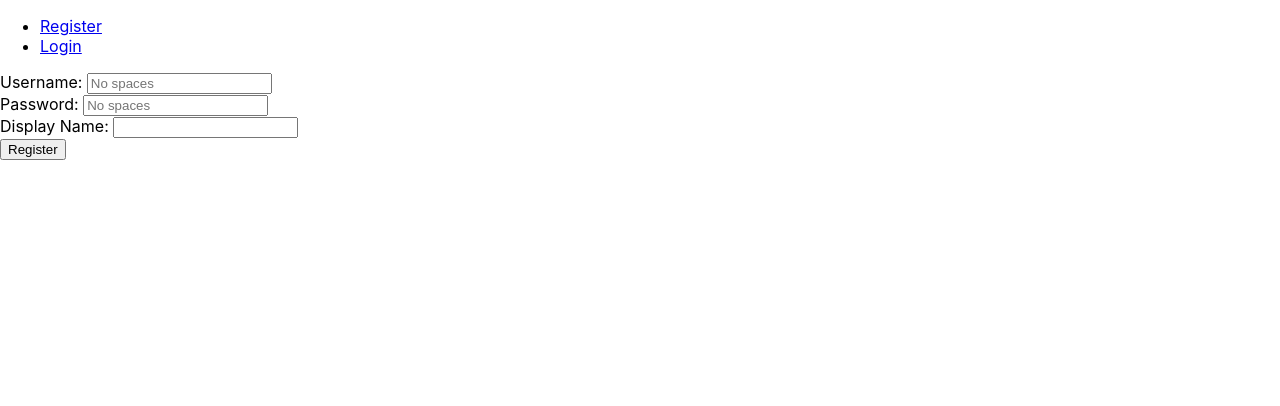
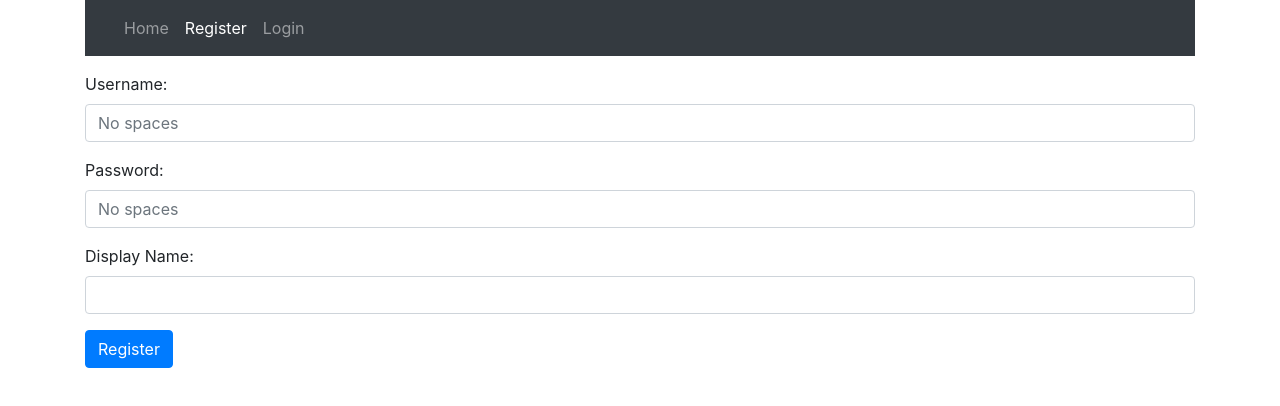
Before and after one commit to mhzhou95/Chat-App-React-FrontEnd, a React (Create React App) app in the folder ming-chat-app-client/: page /register in a window 1280 px wide. Shown: the top 406 px of the page. Built offline with nearby package versions, Linux system fonts and the light colour scheme.

Commit message:
installed bootstrap and in proccess of bootstrapping project

```diff
--- a/ming-chat-app-client/package.json
+++ b/ming-chat-app-client/package.json
@@ -7,6 +7,7 @@
     "@testing-library/react": "^9.4.0",
     "@testing-library/user-event": "^7.2.1",
     "axios": "^0.19.2",
+    "bootstrap": "^4.4.1",
     "react": "^16.12.0",
     "react-dom": "^16.12.0",
     "react-router-dom": "^5.1.2",
--- a/ming-chat-app-client/src/App.js
+++ b/ming-chat-app-client/src/App.js
@@ -6,13 +6,12 @@ import SignUpPage from './Components/SignUpPage';
 import LoginPage from './Components/LoginPage';
 import EditUserPage from './Components/EditUserPage';
 import { UserProvider } from './State/UserState';
-import { ErrorProvider } from './State/ErrorState';
-
-
+import { ErrorProvider } from './State/ErrorState'
 import './App.css';
 
 function App() {
   return (
+    <div className="container">
       <BrowserRouter>
         <UserProvider>
           <ErrorProvider>
@@ -27,6 +26,7 @@ function App() {
           </ErrorProvider>
         </UserProvider>
       </BrowserRouter>
+    </div>
   );
 }
 
--- a/ming-chat-app-client/src/Components/EditUserPage.js
+++ b/ming-chat-app-client/src/Components/EditUserPage.js
@@ -22,9 +22,17 @@ export default function EditUserPage() {
     return (
         <div>
             <form onSubmit={handleEdit} >
-                <p><input type="text" id="displayName" value={ user.displayName} onChange={handleChange} minLength="6" maxLength="12"></input></p>
-                <p><input type="password" id="password" value={ user.password } onChange={handleChange} minLength="6" maxLength="12"></input></p>
-                <button>Update</button>
+                <div className="form-group">
+                    <label htmlFor="displayName">DisplayName:</label>
+                    <input className="form-control" type="text" id="displayName" value={ user.displayName} onChange={handleChange} minLength="6" maxLength="12"></input>
+                </div>
+
+                <div className="form-group">
+                    <label htmlFor="password">Password:</label>
+                    <input className="form-control" type="password" id="password" value={ user.password } onChange={handleChange} minLength="6" maxLength="12"></input>
+                </div>
+
+                <button type="submit" className="btn btn-warning">Update</button>
             </form>
         </div>
     )
--- a/ming-chat-app-client/src/Components/LoginPage.js
+++ b/ming-chat-app-client/src/Components/LoginPage.js
@@ -39,9 +39,17 @@ const LoginPage = (props) => {
     <div>
        { error.message.length > 0 ? <p>{error.message}</p>: <p></p>}
       <form onSubmit={handleLogin}>
-        <label>Username: <input type="text" required minLength="6" maxLength="12" name="username"></input></label><br/>
-        <label>Password: <input type="password" required minLength="6" maxLength="16" name="password"></input></label><br/>
-        <button>Login</button>
+        <div className="form-group">
+        <label htmlFor="username"> Username: </label>
+        <input className="form-control" type="text" required minLength="6" maxLength="12" name="username"></input>
+        </div>
+
+        <div className="form-group">
+          <label htmlFor="password">Password:</label>
+          <input className="form-control" type="password" required minLength="6" maxLength="16" name="password"></input>
+        </div>
+
+        <button type="submit" className="btn btn-primary">Login</button>
       </form>
     </div>
   );
--- a/ming-chat-app-client/src/Components/Navbar.js
+++ b/ming-chat-app-client/src/Components/Navbar.js
@@ -12,19 +12,22 @@ const Navbar = () => {
     })
   }
   return (
-    <nav>
-      { user.authenticated ?
-        <ul>
-           <li><NavLink to = "/1" > Home </NavLink></li>
-          <li><NavLink to="/edit"> Account </NavLink></li>
-          <li><NavLink to="/1" onClick={handleLogout}>Logout</NavLink></li>
-        </ul>
-           :
-        <ul>
-          <li><NavLink to = "/register" > Register </NavLink></li>
-          <li><NavLink to= "/login" > Login </NavLink></li>
-        </ul>
-           }
+    <nav className="navbar navbar-expand-sm bg-dark navbar-dark">
+      <div className="container-fluid">
+        { user.authenticated ?
+          <ul className="navbar-nav">
+            <li className="nav-item-active"><NavLink className="nav-link"  to= "/1" > Home </NavLink></li>
+            <li className="nav-item-active"><NavLink className="nav-link" to="/edit"> Account </NavLink></li>
+            <li className="nav-item-active"><NavLink className="nav-link" to="/1" onClick={handleLogout}>Logout</NavLink></li>
+          </ul>
+            :
+          <ul className="nav navbar-nav">
+            <li className="nav-item-active"><NavLink className="nav-link" to = "/1" > Home </NavLink></li>
+            <li className="nav-item-active"><NavLink className="nav-link" to = "/register" > Register </NavLink></li>
+            <li className="nav-item-active"><NavLink className="nav-link" to= "/login" > Login </NavLink></li>
+          </ul>
+          }
+      </div>
     </nav>
   );
 }
--- a/ming-chat-app-client/src/Components/SignUpPage.js
+++ b/ming-chat-app-client/src/Components/SignUpPage.js
@@ -31,11 +31,24 @@ const SignUpPage = (props) => {
 
   return (
     <div>
+      <p></p>
       <form onSubmit={handleSignUp}>
-        <label>Username: <input type="text" required name="username" minLength="6" maxLength="12" placeholder="No spaces" ></input> </label><br/>
-        <label>Password:  <input type="password" required name="password" minLength="6" maxLength="16" placeholder="No spaces" ></input> </label><br/>
-        <label>Display Name: <input type="text" required name="displayName" maxLength="16" ></input></label><br/>
-        <button>Register</button>
+        <div className="form-group">
+          <label htmlFor="username">Username:</label>
+          <input className="form-control" type="text" required name="username" minLength="6" maxLength="12" placeholder="No spaces" ></input>
+        </div>
+
+        <div className="form-group">
+          <label htmlFor="password">Password:   </label>
+          <input className="form-control" type="password" required name="password" minLength="6" maxLength="16" placeholder="No spaces" ></input>
+        </div>
+
+        <div className="form-group">
+          <label htmlFor="displayName">Display Name: </label>
+          <input className="form-control" type="text" required name="displayName" maxLength="16" ></input>
+        </div>
+
+        <button type="submit" className="btn btn-primary">Register</button>
       </form>
     </div>
   );
--- a/ming-chat-app-client/src/index.js
+++ b/ming-chat-app-client/src/index.js
@@ -2,6 +2,7 @@ import React from 'react';
 import ReactDOM from 'react-dom';
 import './index.css';
 import App from './App';
+import 'bootstrap/dist/css/bootstrap.css';
 import * as serviceWorker from './serviceWorker';
 
 ReactDOM.render(<App />, document.getElementById('root'));
```
Also changed, not shown: 1 other file (tests, documents, lock files or other folders). Lines whose indentation alone changed are shown as unchanged.
